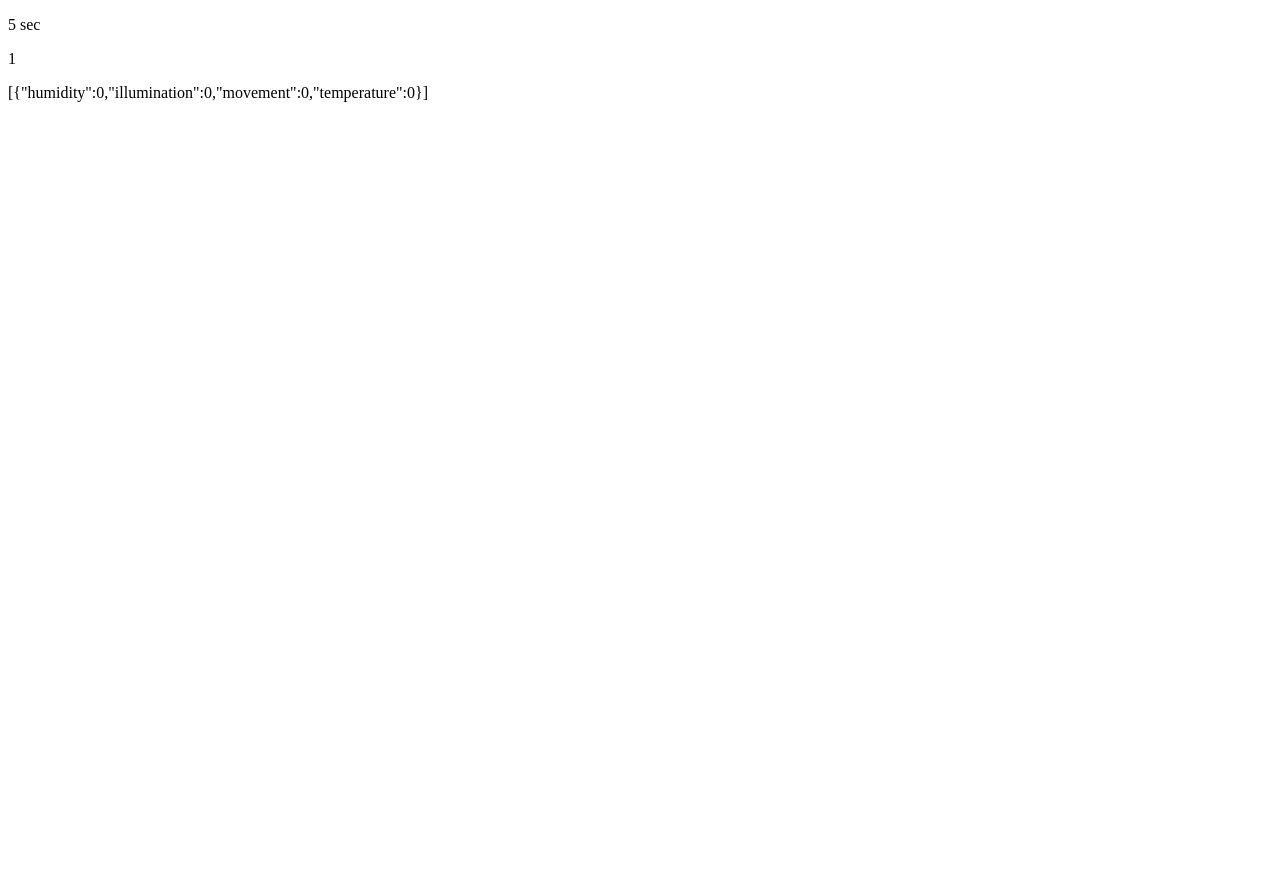
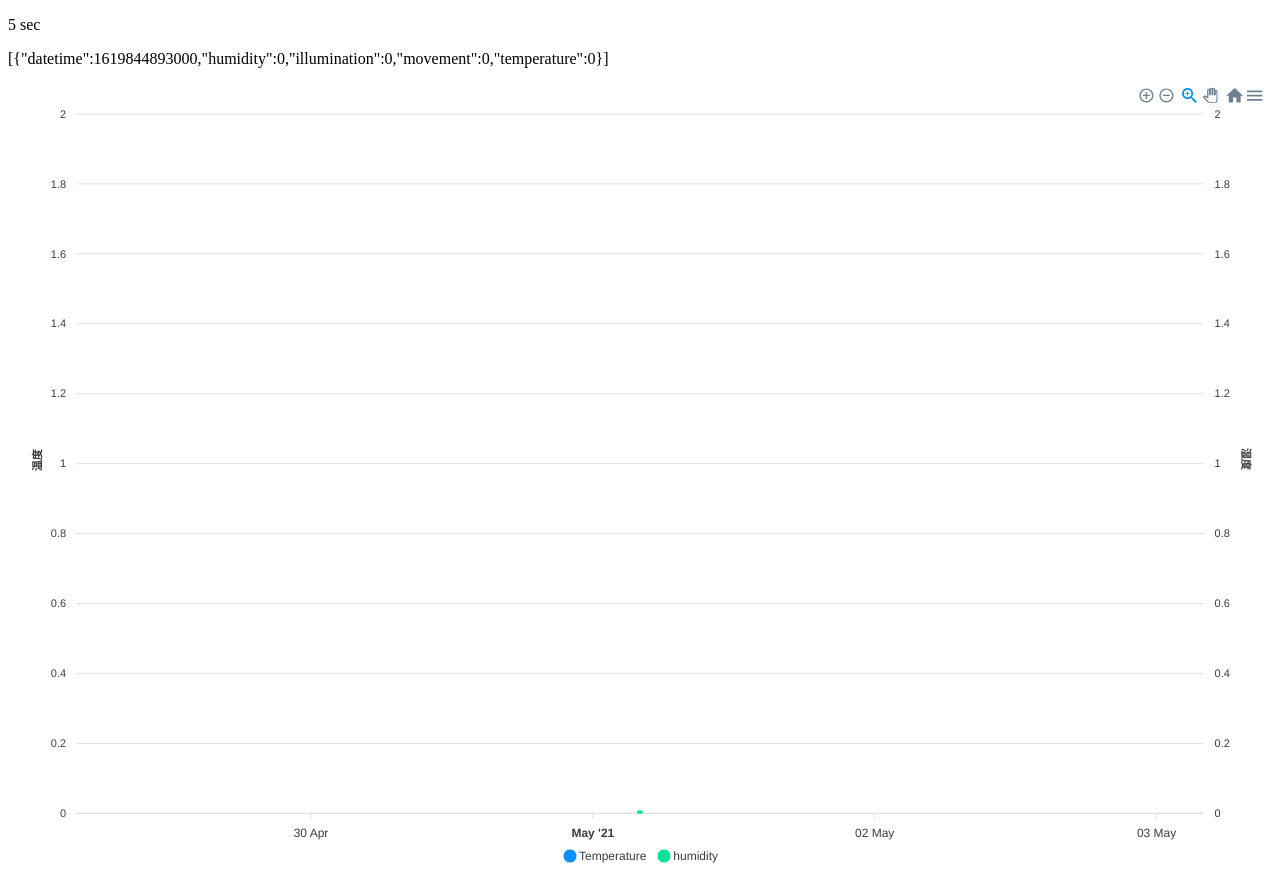
Before and after one commit to TakeshiOgimi/natureremo-next-app, a Next.js app: page / in a window 1280 px wide. Before the commit the page ends 800 px from the top, so only its background shows below. Built offline with nearby package versions, Linux system fonts and the light colour scheme.

Commit message:
室温と湿度をグラフ表示するようにしました

```diff
--- a/components/organisms/Roomstate.tsx
+++ b/components/organisms/Roomstate.tsx
@@ -1,4 +1,12 @@
 import {FC, useEffect, useState} from 'react'
+/**
+ * 下記コメントアウトのインポートを使うと window is not defined で怒られるので
+ * 下記URLに記載がある dynamic Import で解決
+ * https://zenn.dev/ninomium/articles/5fed8af69640a6
+ */
+// import Chart from 'react-apexcharts'
+import dynamic from 'next/dynamic';
+const ReactApexChart = dynamic(() => import('react-apexcharts'), {ssr: false})
 
 const Roomstate:FC = () => {
   // 最新室温情報を取得
@@ -25,24 +33,79 @@ const Roomstate:FC = () => {
   },[])
 
   // グラフ用の情報を更新(最新30件分のデータを保持するように調整する処理をする)
-  const [statusList, setStateList] = useState([])
+  const [statusList, setStatusList] = useState([])
+  const [chartOption, setChartOption] = useState({option: {}, series: []});
   useEffect(() => {
     // APIの情報を整形
     // TODO: newest_eventsは後で定義する
     const newestEvents = status[0]?.newest_events || {}
+    const datetime = Date.now()
     const humidity = newestEvents?.hu?.val || 0
     const illumination = newestEvents?.il?.val || 0
     const movement = newestEvents?.mo?.val || 0
     const temperature = newestEvents?.te?.val || 0
-    const newStatus = {humidity, illumination, movement, temperature}
+    const newStatus = {datetime, humidity, illumination, movement, temperature}
 
     // 最新情報を30件分の情報のみ登録する
     const newStatusList = statusList
     newStatusList.push(newStatus)
-    if(newStatusList.length > 30) newStatusList.pop()
-    setStateList(newStatusList)
+    if(newStatusList.length > 30) newStatusList.shift()
+    setStatusList(newStatusList)
+
+    // 以下の処理は分けるべき？
+    // 実行時間をリストを生成
+    const datetimeList = newStatusList.map(v => v?.datetime || Date.now())
+    // 室温のリストを生成
+    const temperatureList = newStatusList.map(v => v?.temperature || 0)
+    // 湿度
+    const humidityList = newStatusList.map(v => v?.humidity || 0)
+    const newOption = {
+      options: {
+        chart: {
+          height: '320',
+          width: '500',
+        },
+        stroke: {
+          curve: 'smooth'
+        },
+        xaxis: {
+          type: 'datetime',
+          categories: datetimeList
+        },
+        yaxis:[
+          {
+            title: {
+              text: '温度',
+            },
+          },
+          {
+            opposite: true,
+            title: {
+              text: '湿度',
+            },
+          },
+        ],
+        tooltip: {
+          x: {
+            format: 'dd/MM/yy HH:mm'
+          },
+        },
+      },
+      series:[
+        {
+          name: 'Temperature',
+          type: 'area',
+          data: temperatureList
+        },
+        {
+          name: 'humidity',
+          type: 'line',
+          data: humidityList
+        }
+      ]
+    }
+    setChartOption(newOption)
   }, [status])
-
 
   const [count, setCount] = useState(0)
   useEffect(() => {
@@ -57,12 +120,13 @@ const Roomstate:FC = () => {
     }
   }, [])
 
-  // console.log('state:', state)
   return (
     <div>
       <p>{count} sec</p>
-      <p>{statusList.length}</p>
       <p>{JSON.stringify(statusList)}</p>
+      <div>
+        <ReactApexChart options={chartOption?.options || {}} series={chartOption?.series || []}/>
+      </div>
     </div>
   )
 }
```
